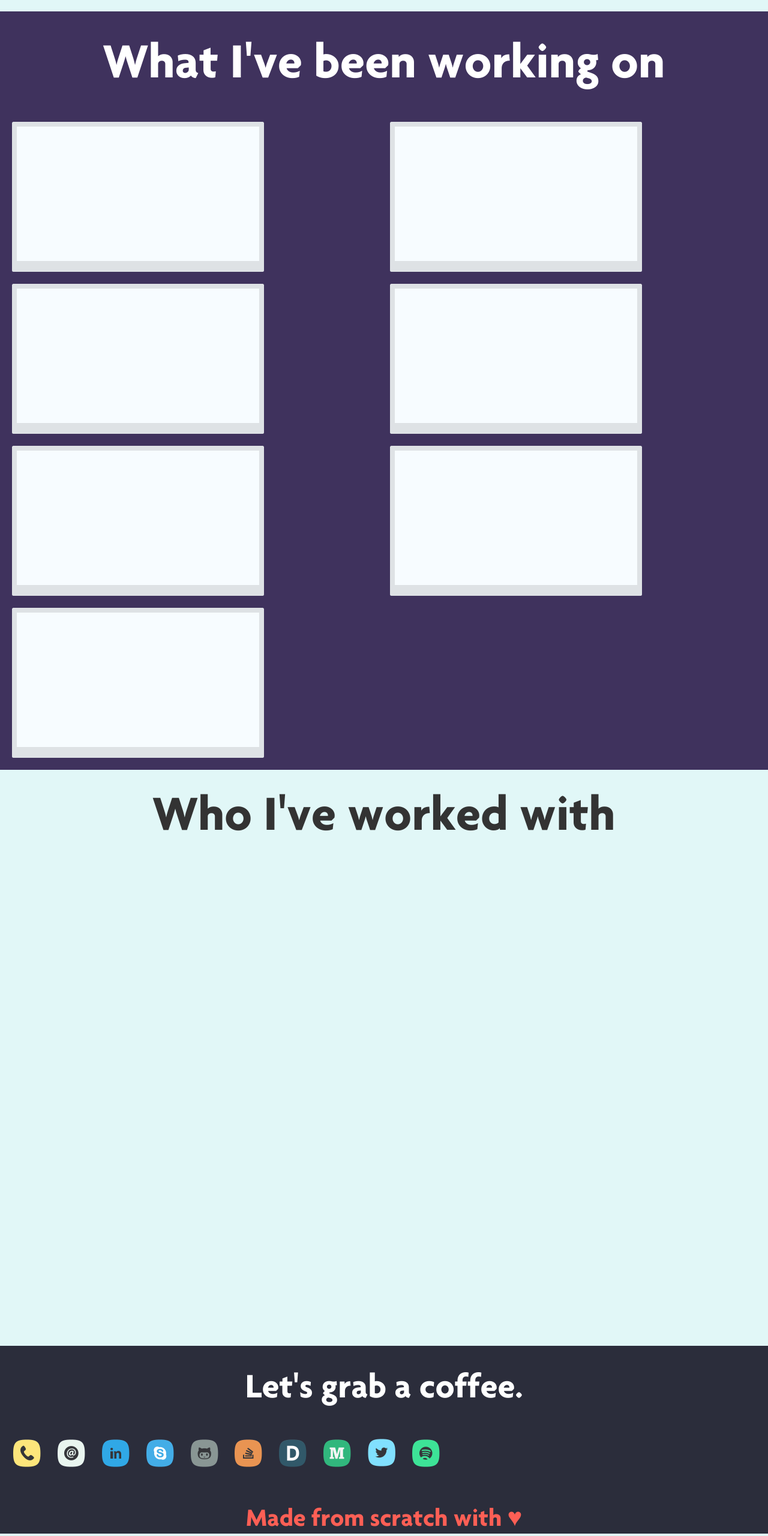
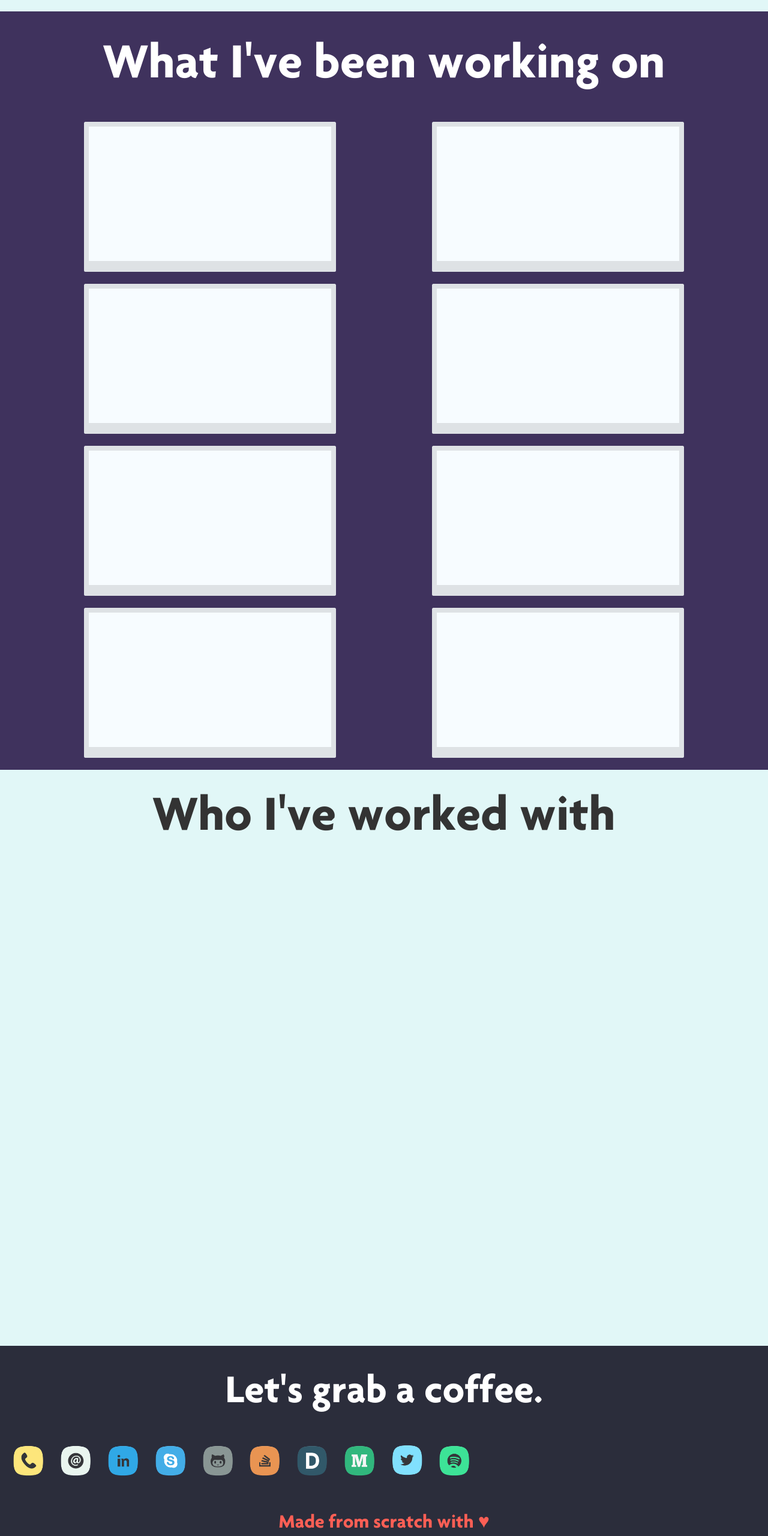
Before and after one commit to yashsway/yashsway.github.io, a plain HTML site: page index.html in a window 1280 px wide. Shown: the part 1953-4513 px from the top of the page at 60% size. Drawn offline with nearby package versions, Linux system fonts and the light colour scheme; files whose address does not match are found by name.

Commit message:
0.0.83 Fixed projects pane responsiveness

```diff
--- a/assets/css/home.scss
+++ b/assets/css/home.scss
@@ -168,7 +168,7 @@ body {
     }
     #one {
         @include flex(1 1 30%);
-        font-size: 70%;
+        font-size: 80%;
     }
     #two {
         @include flex(1 1 50%);
@@ -219,7 +219,7 @@ body {
     @include transform(translateY(25%));
     position: static;
     font-family: 'agenda', sans-serif;
-    font-size: 3em;
+    font-size: 3.2rem;
     padding: 10px;
     text-decoration: none;
     color: #FE5F55;
@@ -233,18 +233,9 @@ body {
 
 .contact-icons {
     display: inline-block;
-    height: 60px;
-    width: 60px;
+    height: 65px;
+    width: 65px;
     margin: 5px;
-}
-
-elemtn:hover {
-    parent:nth-child(1) {
-
-    }
-    parent:nth-child(1) {
-
-    }
 }
 
 .inherit-max-immediate {
@@ -272,3 +263,11 @@ elemtn:hover {
 .flex-wrappable {
     @include flex-wrap(wrap);
 }
+
+#project-gallery {
+    @include justify-content("center");
+    margin: 0px 50px;
+    .flex-child-row {
+        margin: 10px 15px;
+    }
+}
--- a/index.html
+++ b/index.html
@@ -109,25 +109,44 @@
                 <div class="flex-child-column" id="two">
                     <div class="flex-parent-row flex-wrappable" id="project-gallery">
                         <div class="flex-child-row">
+                           <div class="content">
                              <div class="picture-card"></div>
                            </div>
+                        </div>
                         <div class="flex-child-row">
+                            <div class="content">
                              <div class="picture-card"></div>
                            </div>
+                        </div>
                         <div class="flex-child-row">
+                            <div class="content">
                              <div class="picture-card"></div>
                            </div>
+                        </div>
                         <div class="flex-child-row">
+                            <div class="content">
                              <div class="picture-card"></div>
                            </div>
+                        </div>
                         <div class="flex-child-row">
+                            <div class="content">
                              <div class="picture-card"></div>
                            </div>
+                        </div>
                         <div class="flex-child-row">
+                            <div class="content">
                              <div class="picture-card"></div>
                            </div>
+                        </div>
                         <div class="flex-child-row">
+                            <div class="content">
                              <div class="picture-card"></div>
+                           </div>
+                        </div>
+                        <div class="flex-child-row">
+                            <div class="content">
+                             <div class="picture-card"></div>
+                           </div>
                         </div>
                     </div>
                 </div>
```
Also changed, not shown: README.md, assets/css/home.css, assets/css/home.min.css. Lines whose indentation alone changed are shown as unchanged.
